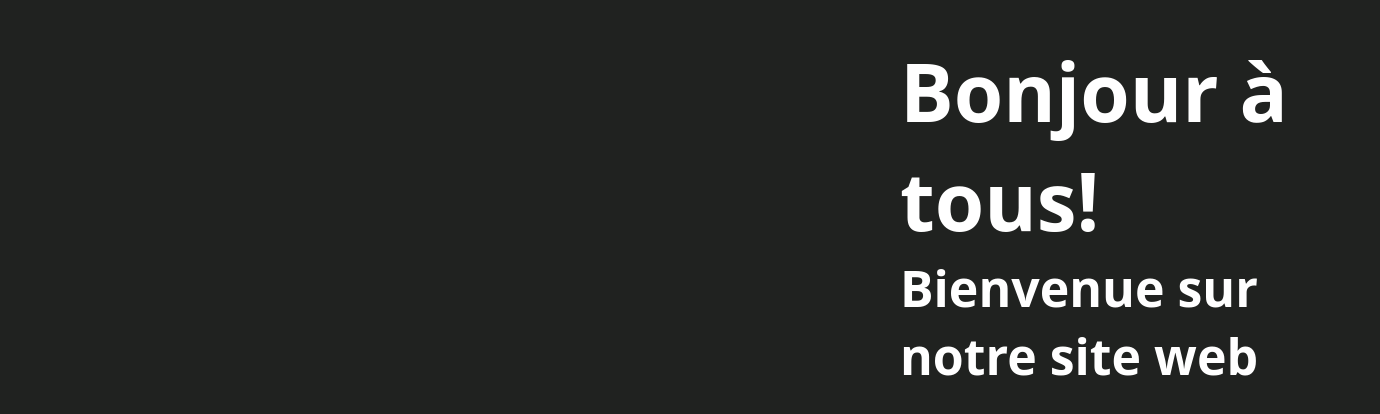
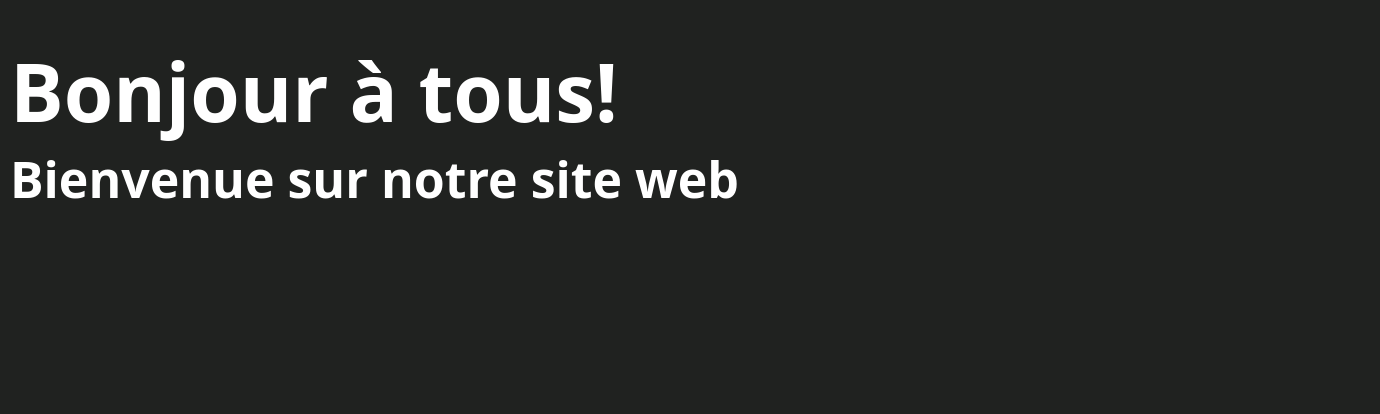
Before and after one commit to EchoesOfReveries/Cours9, a website built with Vite: page index.html in a window 1280 px wide. Shown: the part 284-698 px from the top of the page, 1380 px wide, since content can reach past the window. Built offline with nearby package versions, Linux system fonts and the light colour scheme.

Commit message:
mini changements css + html

```diff
--- a/src/main.js
+++ b/src/main.js
@@ -4,5 +4,5 @@ import {gsap} from "gsap";
 const titre = document.querySelector(".titre");
 
 gsap.to (".titre", {
-  x: 100,
+  x: 10,
 });
--- a/src/style.css
+++ b/src/style.css
@@ -12,7 +12,6 @@ body {
 h1,
 h2 {
   font-family: system-ui;
-  margin-left: 100vh;
 }
 
 h1 {
```
